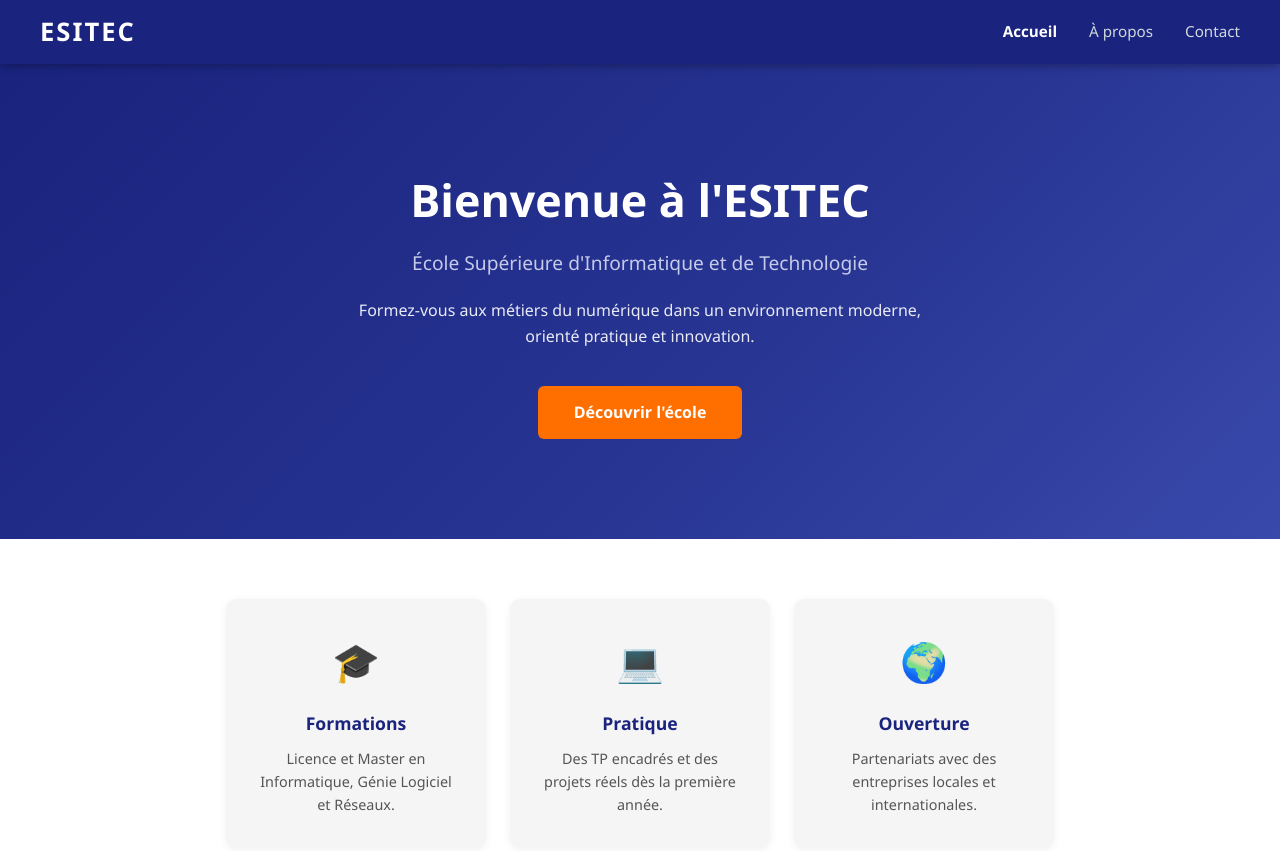
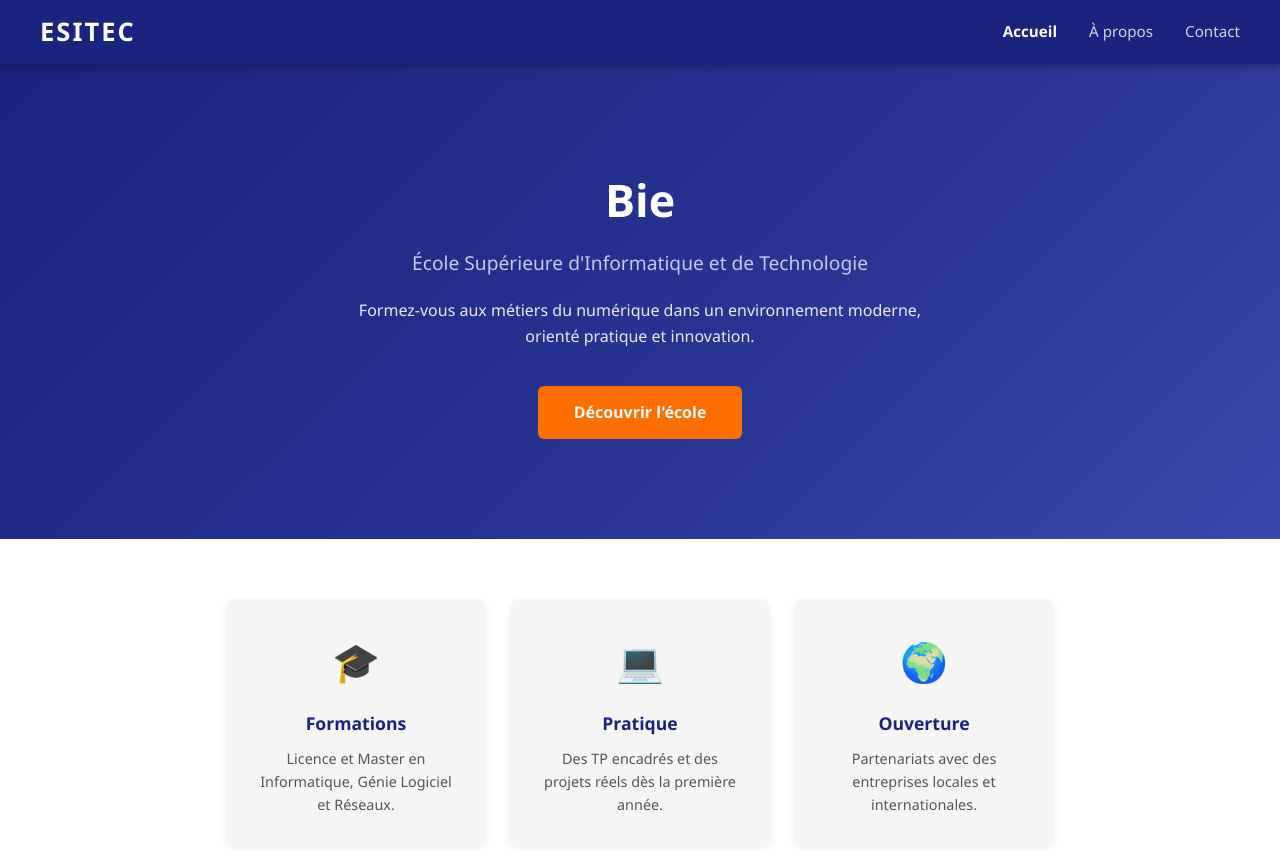
Before and after one commit to cyberlabs085/sitre-ESITEC, a plain HTML site: page site-esitec/index.html in a window 1280 px wide. Shown: the top 851 px of the page. Drawn offline with Linux system fonts and the light colour scheme.

Commit message:
mis a jour titre

```diff
--- a/site-esitec/index.html
+++ b/site-esitec/index.html
@@ -1,11 +1,13 @@
 <!DOCTYPE html>
 <html lang="fr">
+
 <head>
   <meta charset="UTF-8" />
-  <meta name="viewport" content="width=device-width, initial-scale=1.0"/>
+  <meta name="viewport" content="width=device-width, initial-scale=1.0" />
   <title>ESITEC — Accueil</title>
   <link rel="stylesheet" href="style.css" />
 </head>
+
 <body>
 
   <header>
@@ -21,7 +23,7 @@
 
   <main>
     <section class="hero">
-      <h1>Bienvenue à l'ESITEC</h1>
+      <h1>Bie</h1>
       <p class="subtitle">École Supérieure d'Informatique et de Technologie</p>
       <p class="description">
         Formez-vous aux métiers du numérique dans un environnement moderne,
@@ -54,4 +56,5 @@
   </footer>
 
 </body>
+
 </html>
```
